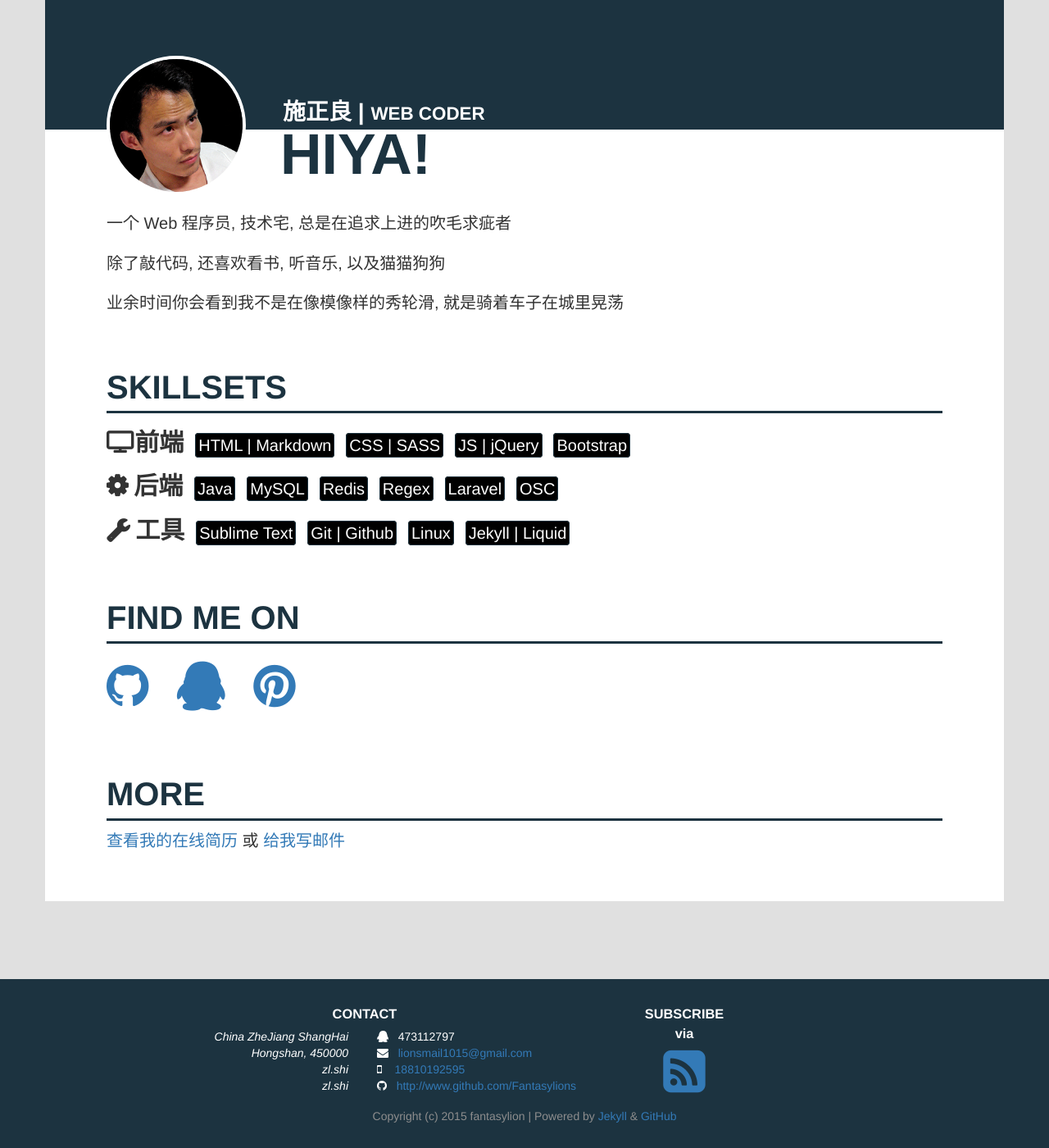
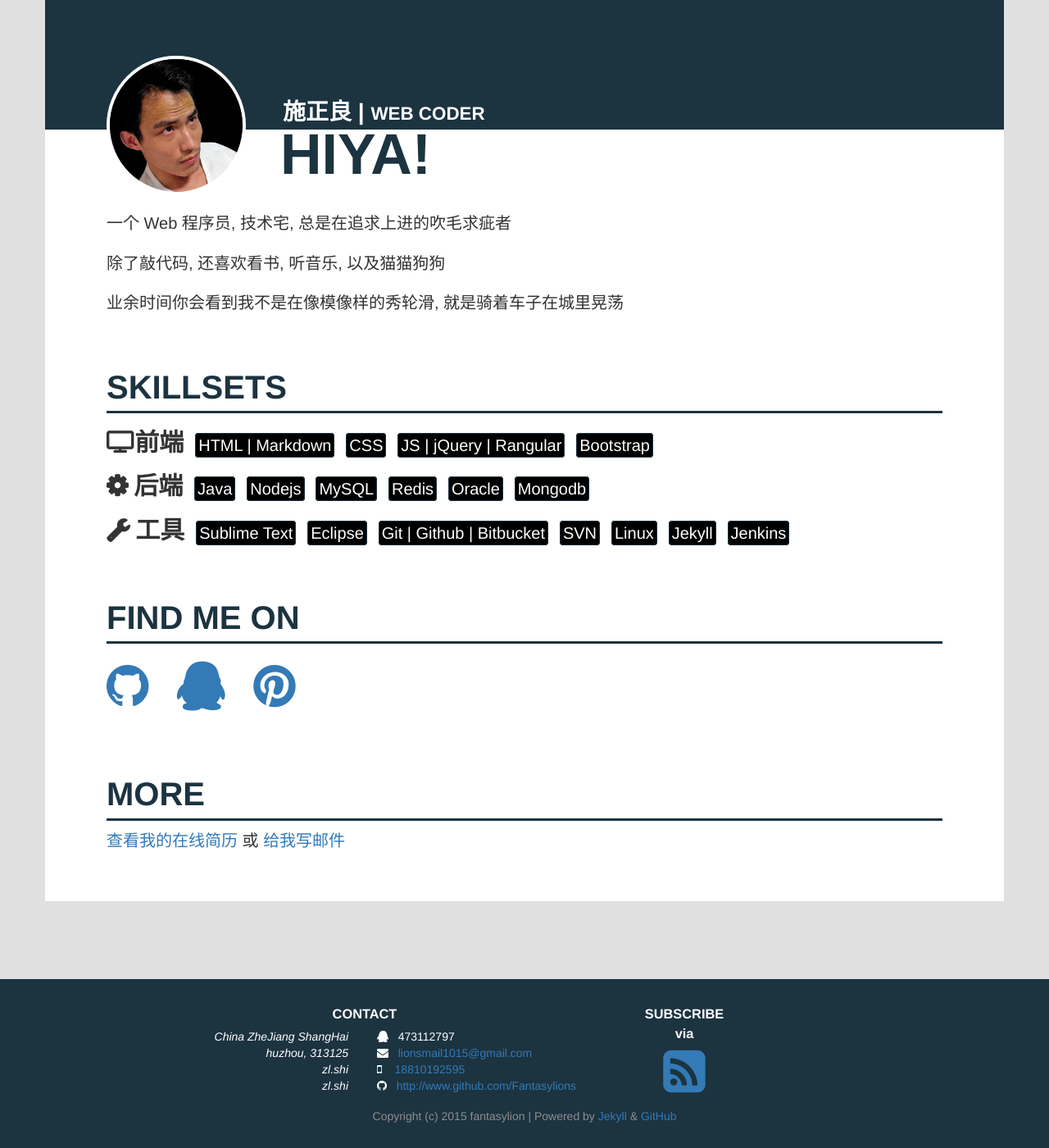
Before and after one commit to fantasylion/fantasylion.github.io, a Jekyll site: the page built from about/index.html, in a window 1280 px wide and 1400 px high, scrolled down 202 px. Shown: the whole window at 82% size. Built offline with Jekyll 4.4.1, drawn with Linux system fonts in a browser that asks for light colours; Markdown is read by kramdown in place of the engine named in the settings; comment, search, counter and statistics services are not loaded.

Commit message:
modify my skill

```diff
--- a/_config.yml
+++ b/_config.yml
@@ -35,13 +35,13 @@ my:
             country: China
             state: ZheJiang
             city: ShangHai
-            distribute: Hongshan
-            postcode: 450000
+            distribute: huzhou
+            postcode: 313125
             cell: "zl.shi"
     skills:
-        frontend: ["HTML | Markdown", "CSS | SASS", "JS | jQuery", "Bootstrap"]
-        backend: ["Java", "MySQL", "Redis", "Regex", "Laravel", "OSC"]
-        tools: ["Sublime Text", "Git | Github", "Linux", "Jekyll | Liquid"]
+        frontend: ["HTML | Markdown", "CSS", "JS | jQuery | Rangular", "Bootstrap"]
+        backend: ["Java", "Nodejs", "MySQL", "Redis", "Oracle", "Mongodb"]
+        tools: ["Sublime Text", "Eclipse", "Git | Github | Bitbucket", "SVN", "Linux", "Jekyll", "Jenkins"]
 
 collections:
     qqGroupGuide:
```
